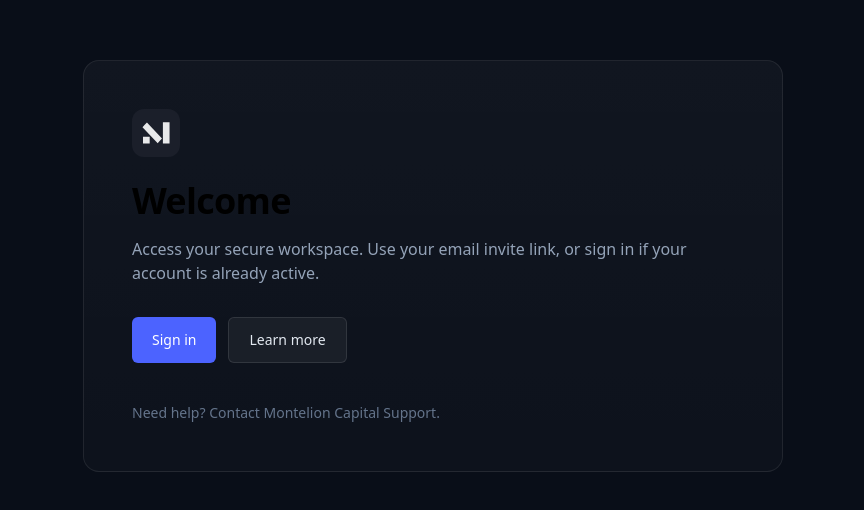
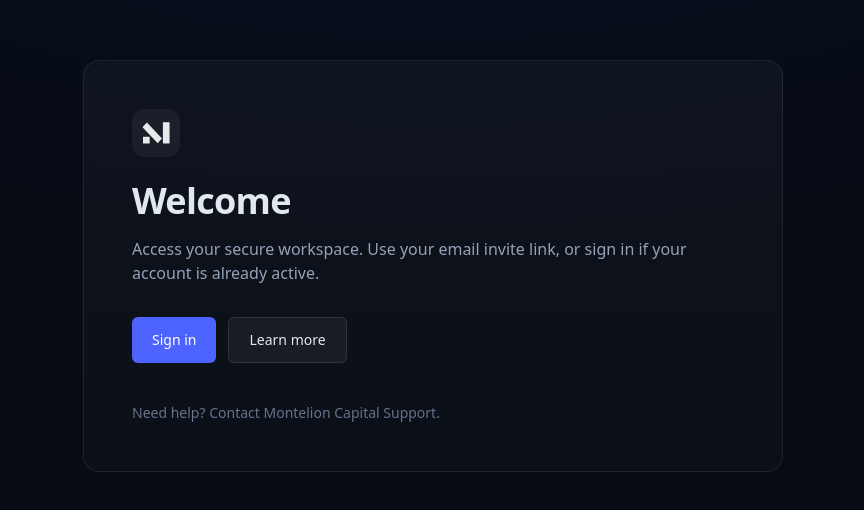
Before and after one commit to montelioncapital/montelion-app-v1, a Next.js app: page / in a window 1280 px wide. Shown: the part 134-644 px from the top of the page, without its empty margins (207-1071 px from the left). Built offline with nearby package versions, Linux system fonts and the light colour scheme.

Commit message:
Update layout.jsx

```diff
--- a/app/layout.jsx
+++ b/app/layout.jsx
@@ -1,26 +1,18 @@
+import "./globals.css";
+
 export const metadata = {
   title: "Montelion Capital",
   description: "Secure workspace",
 };
 
-import "./globals.css";
-
 export default function RootLayout({ children }) {
   return (
     <html lang="en">
-      {/* corps plein écran, fond sombre, centrage vertical/horizontal */}
-      <body className="bg-page min-h-screen">
-        <div
-          className="
-            min-h-screen
-            flex
-            items-start md:items-center
-            justify-center
-            px-4 sm:px-6
-            py-10 md:py-16
-          "
-        >
-          {/* conteneur centré commun à toutes les pages */}
+      <body className="min-h-dvh bg-page text-slate-200 antialiased">
+        {/* Gradient de fond fixé */}
+        <div className="pointer-events-none fixed inset-0 bg-[radial-gradient(1200px_600px_at_50%_-200px,#101b4a_0%,#0b1226_35%,#070d1a_60%,#070b14_100%)]" />
+        {/* Zone de page */}
+        <div className="relative min-h-dvh flex items-start md:items-center justify-center py-14">
           {children}
         </div>
       </body>
```
